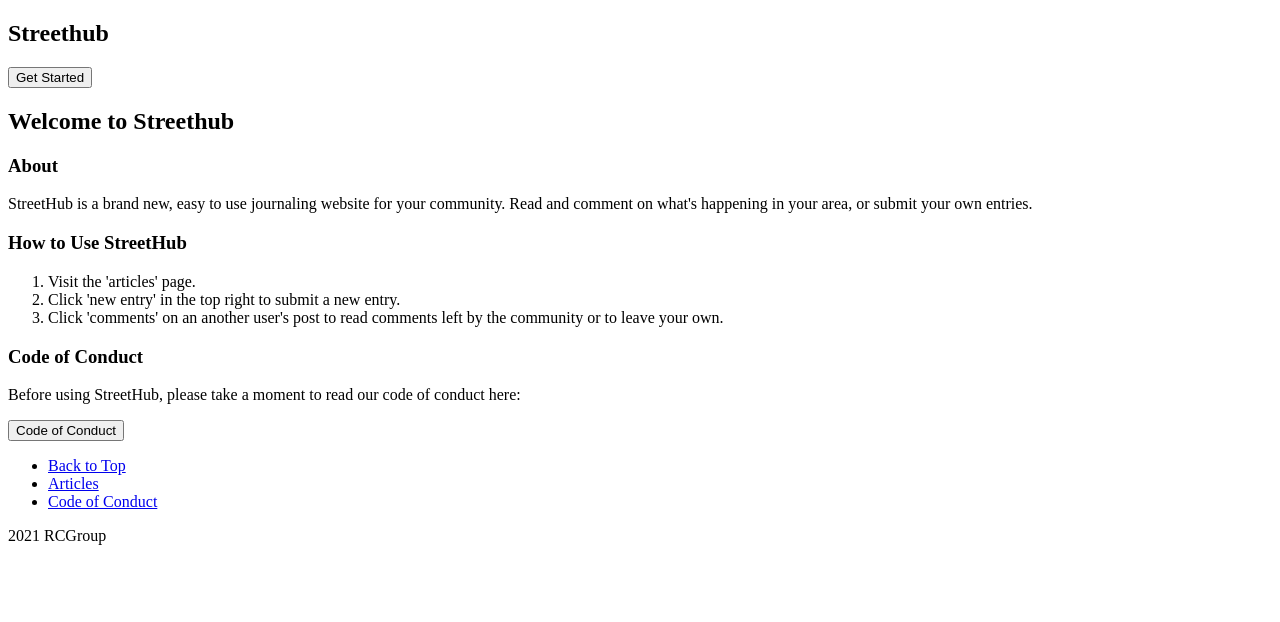
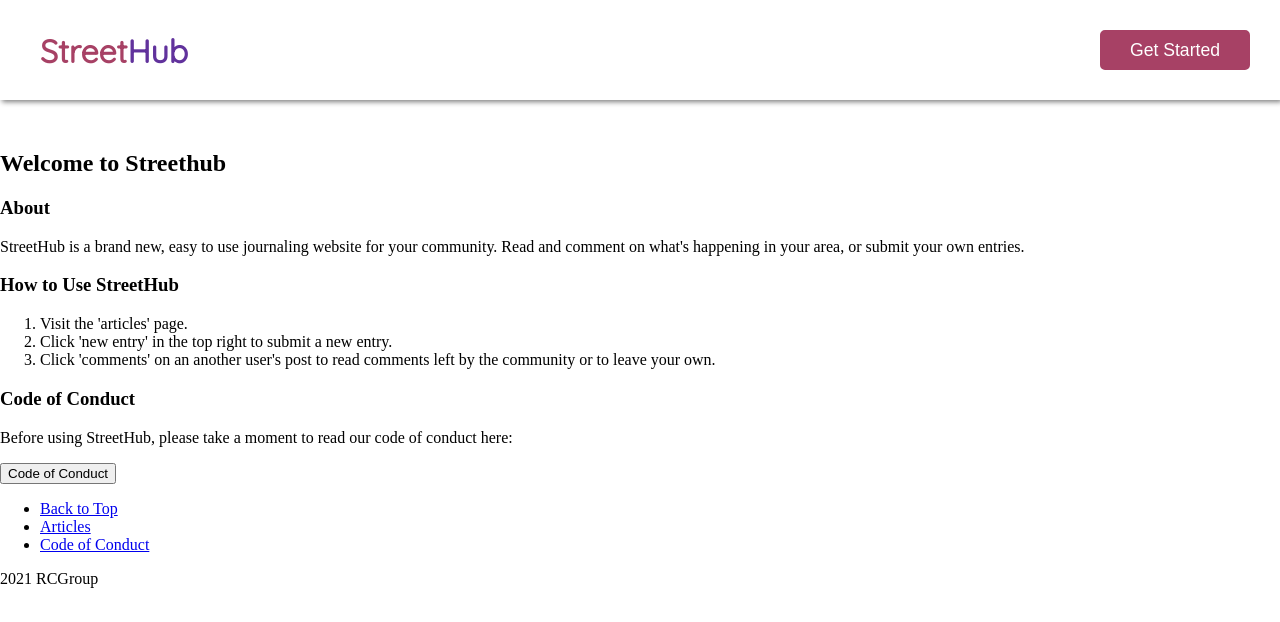
Before and after one commit to hxckey/community_journaling, a website: page client/index.html in a window 1280 px wide. Drawn offline with Linux system fonts and the light colour scheme.

Commit message:
add navbar that shrinks on page scroll

```diff
--- a/client/index.html
+++ b/client/index.html
@@ -6,15 +6,18 @@
     <meta name="viewport" content="width=device-width, initial-scale=1.0">
     <title>StreetHub</title>
     <script defer src="script.js"></script>
+    <link rel="stylesheet" href="./style.css" type="text/css">
+    <link rel="preconnect" href="https://fonts.googleapis.com">
+    <link rel="preconnect" href="https://fonts.gstatic.com" crossorigin>
+    <link href="https://fonts.googleapis.com/css2?family=Quicksand:wght@300;400&display=swap" rel="stylesheet">
 </head>
 <body>
-    <nav>
-        <h1>Streethub</h1>
-        <button id="getStartedButton">Get Started</button>
-    </nav>
-    <main>
-        <h2>Welcome to <span>Streethub</span></h2>
-        <article>
+<nav>
+    <h1 id="navTitle">Street<span id="navSpan">Hub</span></h1>
+    <button id="getStartedButton">Get Started</button>
+</nav>
+<h2 id="indexWelcome">Welcome to <span>Streethub</span></h2>
+<article>
             <section>
                 <h3>About</h3>
                 <p><span>StreetHub</span> is a brand new, easy to use journaling website for your community. Read and comment on what's happening in your area, or submit your own entries.</p>
@@ -33,7 +36,6 @@
                 <button id="conductButton">Code of Conduct</button>
             </section>
         </article>
-    </main>
     <footer>
         <ul>
             <li><a href="index.html">Back to Top</a></li>
--- a/client/script.js
+++ b/client/script.js
@@ -8,3 +8,37 @@ getStartedButton.addEventListener('click', e => {
 conductButton.addEventListener('click', e => {
     window.location.href = 'conduct.html';
 });
+
+
+window.onscroll = () => windowScroll();
+
+const windowScroll = () => {
+    let nav = document.querySelector('nav')
+    let navTitle = document.getElementById('navTitle');
+    let navButton = document.getElementById('getStartedButton');
+
+    if (document.documentElement.scrollTop > 80) {
+        let newSpan = document.createElement('span');
+        nav.style.height = '75px';
+        navTitle.textContent = 'S';
+        newSpan.textContent = 'H';
+        navTitle.style.fontSize = '1.7em';
+        navTitle.style.top = '0px';
+        navButton.style.top = '15px';
+        newSpan.style.color = '#61329c';
+        navTitle.appendChild(newSpan);
+        nav.style.transition = 'height 0.2s'
+
+    } else {
+        let newSpan = document.createElement('span');
+        nav.style.height = '100px';
+        navTitle.textContent = 'Street';
+        newSpan.textContent = 'Hub';
+        navTitle.style.fontSize = '2em';
+        navTitle.style.top = '4px'
+        navButton.style.top = '30px';
+        newSpan.style.color = '#61329c';
+        navTitle.appendChild(newSpan);
+        nav.style.transition = 'height 0.2s'
+    }
+}
--- a/client/style.css
+++ b/client/style.css
@@ -0,0 +1,64 @@
+:root {
+    --pink-purple: #A74165;
+    --dark-pink-purple: #612137;
+    --purple: #61329c;
+}
+
+* {
+    box-sizing: border-box;
+}
+
+body {
+    margin: 0;
+    padding: 0;
+}
+
+nav {
+    display: block;
+    position: fixed;
+    top: 0;
+    width: 100%;
+    height: 100px;
+    box-shadow: 2px 2px 5px grey;
+    background-color: #fff;
+    font-family: 'Quicksand', sans-serif;
+}
+
+#navTitle {
+    position: absolute;
+    left: 40px;
+    top: 4px;
+    color: var(--pink-purple);
+    font-size: 2em;
+}
+
+#navSpan {
+    color: var(--purple);
+}
+
+#getStartedButton {
+    position: absolute;
+    right: 30px;
+    top: 30px;
+    width: 150px;
+    height: 40px;
+    background-color: var(--pink-purple);
+    border: 2px solid var(--pink-purple);
+    border-radius: 5px;
+    color: #fff;
+    font-size: 1.1em;
+}
+
+#getStartedButton:hover {
+    background-color: #fff;
+    color: var(--pink-purple);
+}
+
+#getStartedButton:active {
+    background-color: var(--dark-pink-purple);
+    color: #fff;
+}
+
+#indexWelcome {
+    margin-top: 150px;
+}
```
